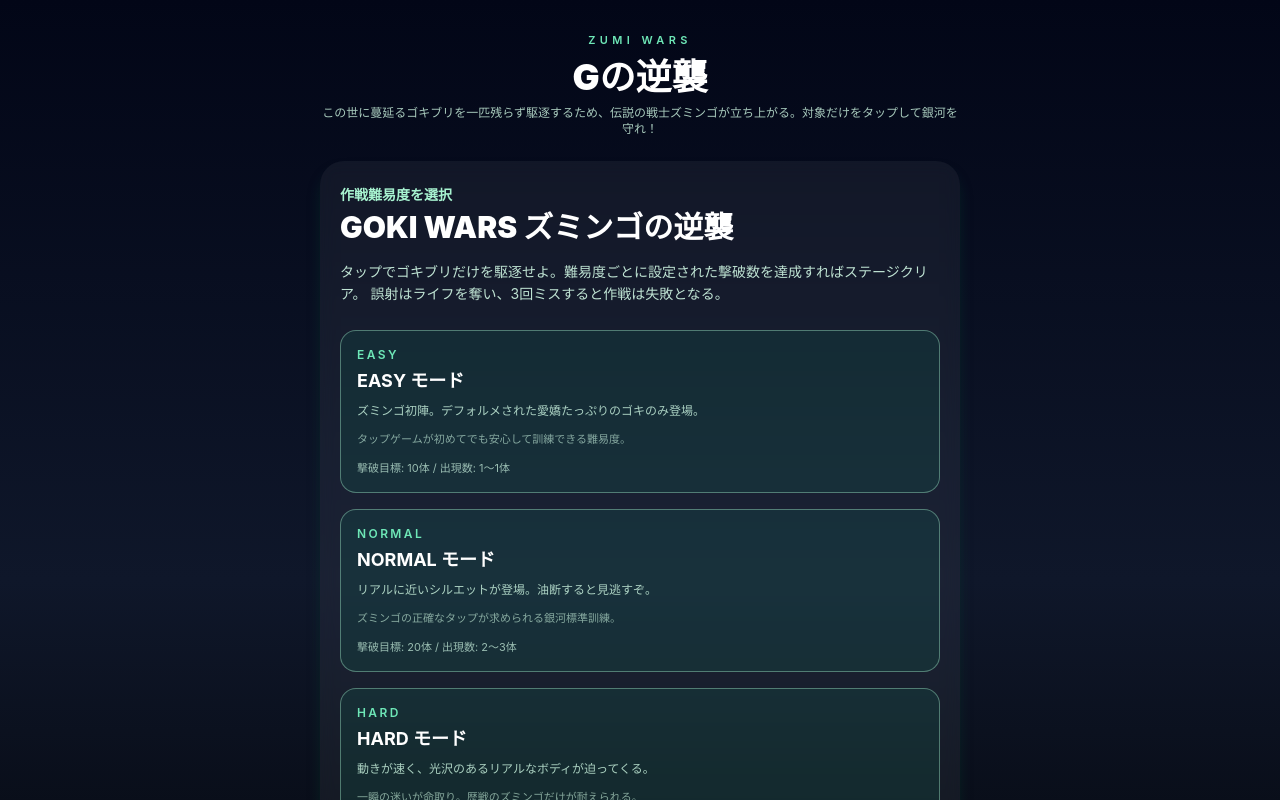
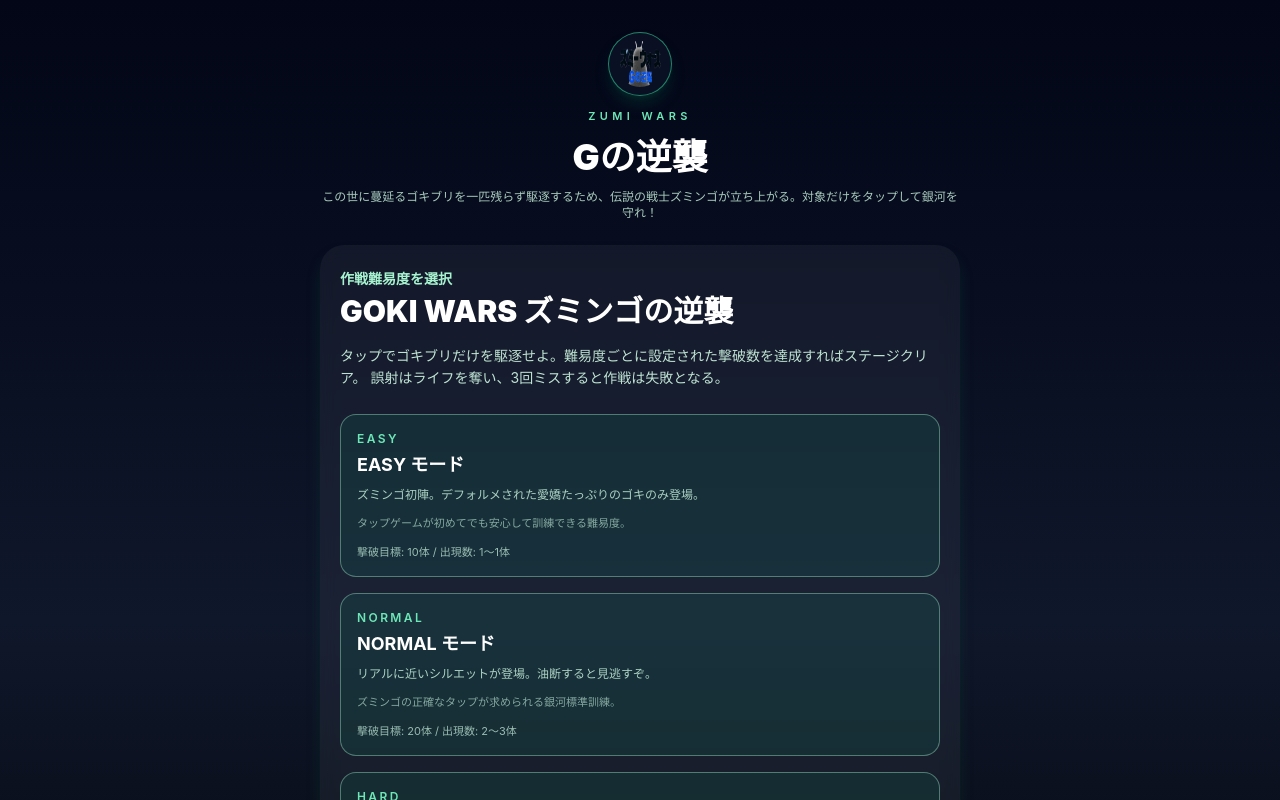
Before and after one commit to rfkdm1011/goki_care, a React (Vite) app: page / in a window 1280 px wide. Shown: the top 800 px of the page. Built offline with nearby package versions, Linux system fonts and the light colour scheme.

Commit message:
Add header logo to landing page

```diff
--- a/src/App.jsx
+++ b/src/App.jsx
@@ -3,6 +3,7 @@ import chabaneImage from './assets/chabane.png';
 import yamatoImage from './assets/yamato.png';
 import kuroImage from './assets/kuro.png';
 import wamonImage from './assets/wamon.png';
+import logoImage from '../logo.png';
 
 const MAX_LIVES = 3;
 const DEFAULT_KILL_TARGET = 10;
@@ -1101,7 +1102,12 @@ export default function App() {
   return (
     <div className={appClassName}>
       <div className="mx-auto flex min-h-screen w-full max-w-2xl flex-col gap-6 px-4 py-8">
-        <header className="space-y-2 text-center">
+        <header className="space-y-3 text-center">
+          <img
+            src={logoImage}
+            alt="GokiCare ロゴ"
+            className="mx-auto h-16 w-16 rounded-full border border-emerald-400/60 bg-slate-900/60 p-2 shadow-lg shadow-emerald-900/40"
+          />
           <p className="text-[11px] font-semibold uppercase tracking-[0.4em] text-emerald-300">ZUMI WARS</p>
           <h1 className="text-3xl font-black text-white sm:text-4xl">Gの逆襲</h1>
           <p className="text-xs text-emerald-100/80">
```
